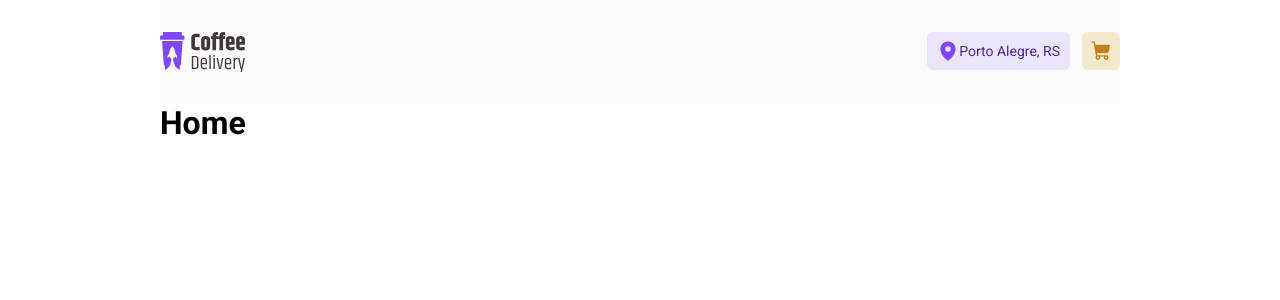
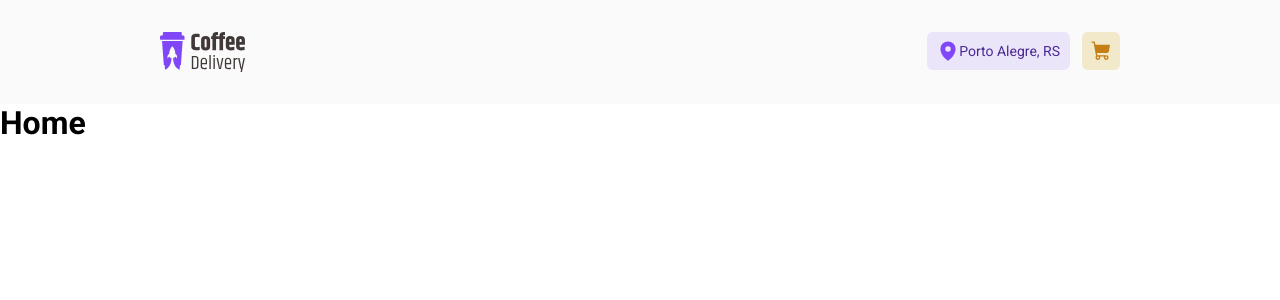
Before and after one commit to PeZunino/02-rocketseat-ignite-react-challenge-CoffeeDelivery, a React (Vite) app: page / in a window 1280 px wide. Shown: the top 300 px of the page. Built offline with nearby package versions, Linux system fonts and the light colour scheme.

Commit message:
header width fix

```diff
--- a/src/components/Header/styles.ts
+++ b/src/components/Header/styles.ts
@@ -1,8 +1,9 @@
 import styled from "styled-components";
 
 export const HeaderContainer = styled.header`
-  padding: 2rem 0rem;
+  min-width: 47.5rem;
   height: 6.5rem;
+  padding: 2rem 10rem;
 
   display: flex;
   justify-content: space-between;
--- a/src/layouts/defaultLayout.tsx
+++ b/src/layouts/defaultLayout.tsx
@@ -3,7 +3,7 @@ import { Header } from "../components/Header";
 
 export function DefaultLayout() {
   return (
-    <div style={{ padding: "0rem 10rem" }}>
+    <div>
       <Header />
       <Outlet></Outlet>
     </div>
```
